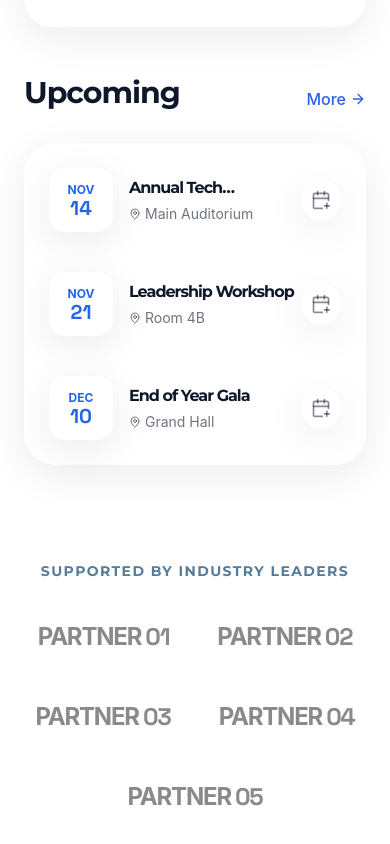
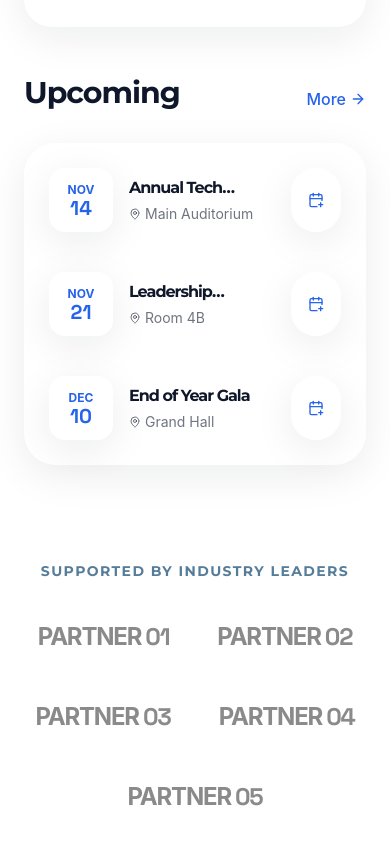
Before and after one commit to civilengineeringclubhstu/front-2, a Next.js app: page / in a window 390 px wide. Shown: the part 4148-4992 px from the top of the page. Built offline with nearby package versions, Linux system fonts and the light colour scheme.

Commit message:
feat(contact): implement automated Gmail redirection
Update contact form confirmation to trigger a Gmail compose window with pre-filled details. Also refactor calendar event buttons for improved layout consistency.

```diff
--- a/app/contact/page.tsx
+++ b/app/contact/page.tsx
@@ -91,10 +91,25 @@ export default function ContactPage() {
               <div className="w-20 h-20 bg-success/10 text-success rounded-full flex items-center justify-center mb-6">
                 <Send className="w-10 h-10" />
               </div>
-              <h3 className="text-3xl font-bold mb-4">Message Sent!</h3>
-              <p className="text-primary-light/70 dark:text-primary/70 max-w-md mx-auto">
-                Thank you for reaching out. We have received your message and will contact you shortly.
+              <h3 className="text-3xl font-bold mb-4">Redirecting to Gmail...</h3>
+              <p className="text-primary-light/70 dark:text-primary/70 max-w-md mx-auto mb-6">
+                We're opening your Gmail to send the message. If a popup blocker prevented it from opening, you can click the button below.
               </p>
+              <div className="flex flex-col sm:flex-row gap-4 items-center">
+                <button
+                  onClick={() => {
+                    const bodyText = `Name: ${formData.firstName} ${formData.lastName}\nEmail: ${formData.email}\n\nMessage:\n${formData.message}`;
+                    const mailToLink = `https://mail.google.com/mail/?view=cm&fs=1&to=contact@clubplatform.edu&su=${encodeURIComponent(formData.subject)}&body=${encodeURIComponent(bodyText)}`;
+                    window.open(mailToLink, '_blank');
+                  }}
+                  className="btn-primary"
+                >
+                  Open Gmail Manually
+                </button>
+                <button onClick={() => setSubmitted(false)} className="btn-secondary">
+                  Send Another
+                </button>
+              </div>
             </div>
           ) : (
             <form onSubmit={handleSubmit} className="glass p-8 md:p-12 rounded-[36px] flex flex-col gap-6">
--- a/app/page.tsx
+++ b/app/page.tsx
@@ -301,7 +301,7 @@ export default function Home() {
                     <span className="text-xs font-bold uppercase">{item.month}</span>
                     <span className="text-xl font-numbers font-bold leading-none">{item.day}</span>
                   </div>
-                  <div className="flex flex-col justify-center flex-grow pr-10">
+                  <div className="flex flex-col justify-center flex-grow">
                     <h4 className="font-bold text-base group-hover:text-info-light transition-colors line-clamp-1">{item.title}</h4>
                     <p className="text-sm text-primary-light/60 dark:text-primary/60 flex items-center gap-1 mt-1">
                       <MapPin className="w-3 h-3" /> {item.loc}
@@ -311,10 +311,10 @@ export default function Home() {
                     href={`https://calendar.google.com/calendar/render?action=TEMPLATE&text=${encodeURIComponent(item.title)}&dates=${item.start}/${item.end}&details=Join+us+for+${encodeURIComponent(item.title)}&location=${encodeURIComponent(item.loc)}`}
                     target="_blank"
                     rel="noopener noreferrer"
-                    title="Add to Google Calendar"
-                    className="absolute right-4 top-1/2 -translate-y-1/2 w-10 h-10 rounded-full glass flex items-center justify-center text-primary-light/50 dark:text-primary/50 hover:text-info-light hover:scale-110 transition-all z-10"
+                    className="shrink-0 flex items-center gap-2 px-4 py-2 text-xs font-bold rounded-full glass border-info-light/20 text-info-light hover:bg-info-light hover:text-white transition-all z-10"
                   >
-                    <CalendarPlus className="w-5 h-5" />
+                    <CalendarPlus className="w-4 h-4" />
+                    <span className="hidden sm:inline">Add to Calendar</span>
                   </a>
                 </motion.div>
               ))}
```
